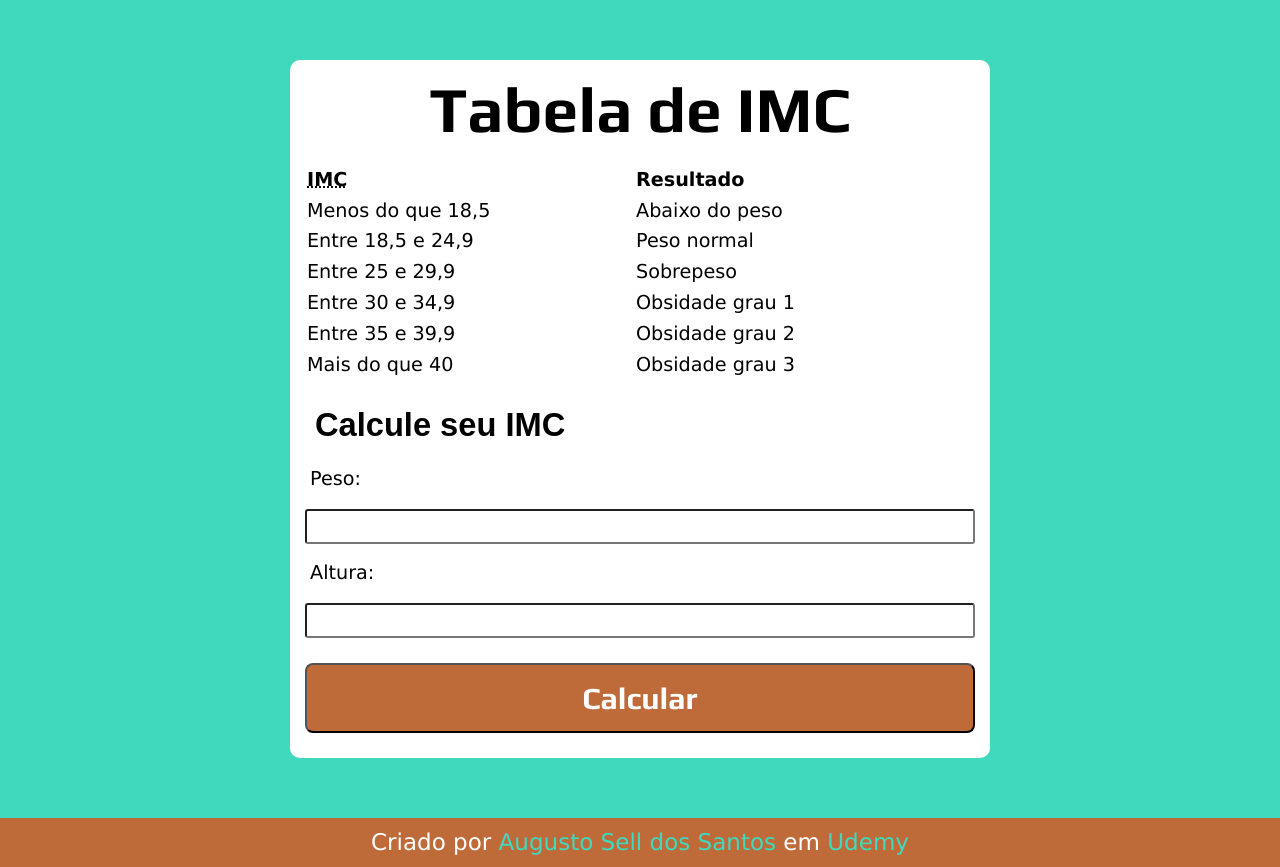
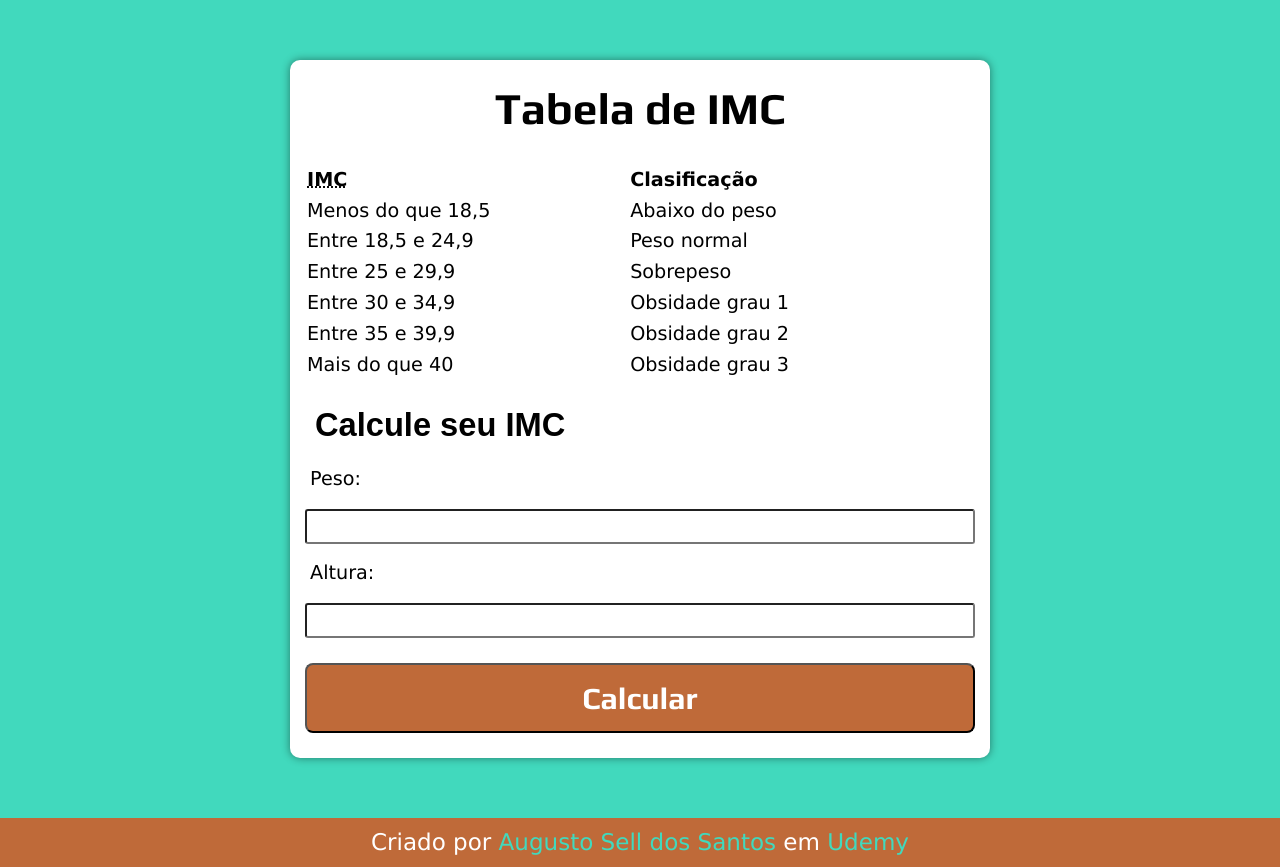
Before and after one commit to augustosellsantos/teste-imc, a plain HTML site: page index.html in a window 1280 px wide. Drawn offline with Linux system fonts and the light colour scheme; a web font is replaced by a local one.

Commit message:
editado códigos

```diff
--- a/assets/css/style.css
+++ b/assets/css/style.css
@@ -30,17 +30,19 @@ body {
     font-size: 1.2em;
 }
 .container {
+    min-width: 200px;
     max-width: 700px;
     padding: 15px;
     margin: 60px auto;
     background-color: var(--cor);
     border-radius: 10px;
     text-align: justify;
+    box-shadow: 0px 0px 8px rgba(0, 0, 0, 0.444);
 }
 #titulo {
     padding: 20px;
     font-family: var(--font0);
-    font-size: 5vw;
+    font-size: 2.3em;
     font-weight: bold;
     margin: auto;
     text-align: center;
@@ -50,7 +52,7 @@ table {
     margin-bottom: 20px;
 }
 th, td {
-    width: 400px;
+    width: 450px;
 }
 h2 {
     font-family: 'Kdam Thmor Pro', sans-serif;
--- a/index.html
+++ b/index.html
@@ -14,7 +14,7 @@
             <thead>
                 <tr>
                     <th scope="col"><abbr title="Índice Massa Corporal">IMC</abbr></th>
-                    <th scope="col">Resultado</th>
+                    <th scope="col">Clasificação</th>
                 </tr>
             </thead>
             <tbody>
```
